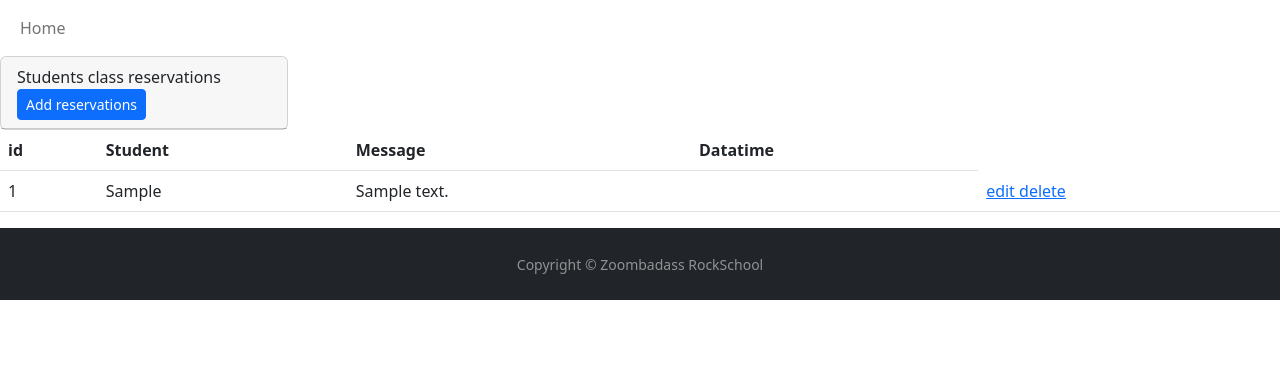
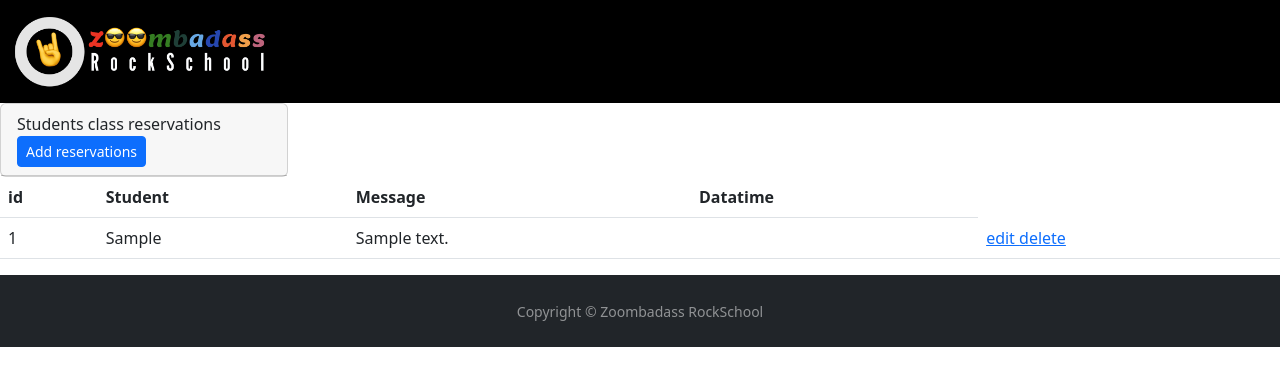
Before and after one commit to Himorell/rockSchool, a PHP site: page / in a window 1280 px wide. Shown: the top 386 px of the page. Run offline with PHP 8.4, Linux system fonts and the light colour scheme; tables that the repository leaves empty or names only in its code hold one stand-in row (values such as "Sample post"); data that the repository does not hold is empty.

Commit message:
header ok

```diff
--- /dev/null
+++ b/public/styles/main.css
@@ -0,0 +1,10 @@
+header{
+    background-color: black;
+    width: 100%;
+    }
+
+.logo{
+    margin: 10px;
+    width:300px;
+    height: auto;
+}
--- a/src/Views/Components/header.php
+++ b/src/Views/Components/header.php
@@ -1,26 +1,3 @@
 <header>
-  <!-- Navbar -->
-  <nav class="navbar navbar-expand-lg navbar-light bg-white">
-    <div class="container-fluid">
-      <button
-        class="navbar-toggler"
-        type="button"
-        data-mdb-toggle="collapse"
-        data-mdb-target="#navbarExample01"
-        aria-controls="navbarExample01"
-        aria-expanded="false"
-        aria-label="Toggle navigation"
-      >
-        <i class="fas fa-bars"></i>
-      </button>
-      <div class="collapse navbar-collapse" id="navbarExample01">
-        <ul class="navbar-nav me-auto mb-2 mb-lg-0">
-          <li class="nav-item active">
-            <a class="nav-link" aria-current="page" href="#">Home</a>
-          </li>
-
-        </ul>
-      </div>
-    </div>
-  </nav>
-  <!-- Navbar -->
+ <a href="./index.php"><img src="./public/images/Logo version final.png" alt="logo Zoombadass RockSchool" class="logo"></a>
+</header>
--- a/src/Views/Components/layout.php
+++ b/src/Views/Components/layout.php
@@ -4,6 +4,7 @@
     <meta charset="UTF-8">
     <meta http-equiv="X-UA-Compatible" content="IE=edge">
     <meta name="viewport" content="width=device-width, initial-scale=1.0">
+    <link rel="stylesheet" href="./public/styles/main.css">
     <link href="https://cdn.jsdelivr.net/npm/bootstrap@5.2.3/dist/css/bootstrap.min.css" rel="stylesheet" integrity="sha384-rbsA2VBKQhggwzxH7pPCaAqO46MgnOM80zW1RWuH61DGLwZJEdK2Kadq2F9CUG65" crossorigin="anonymous">
     <link rel="shortcut icon" type="image/x-icon" href="../public/images/favicon.ico">
     <title>Zoombadass RockSchool</title>
```
Also changed, not shown: public/images/Logo version final.png (added).
